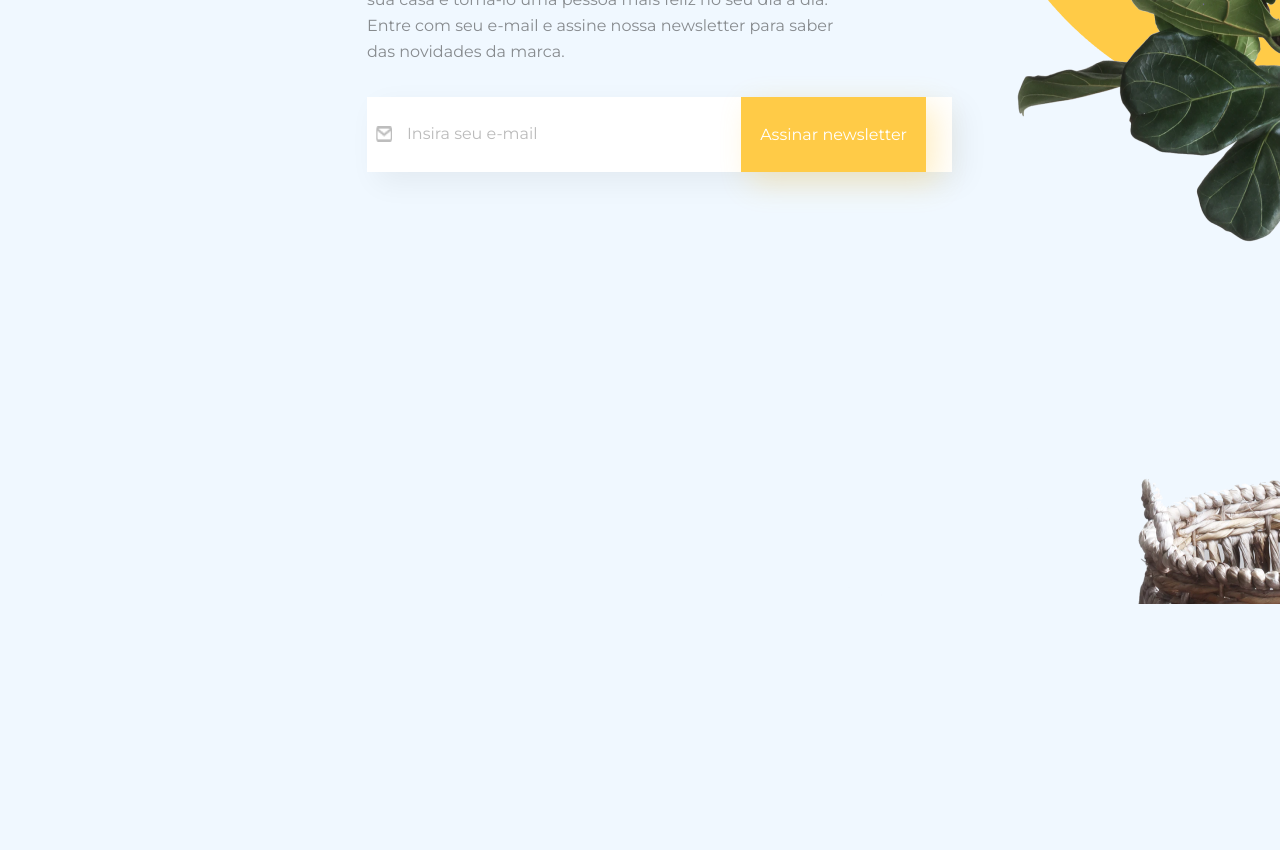
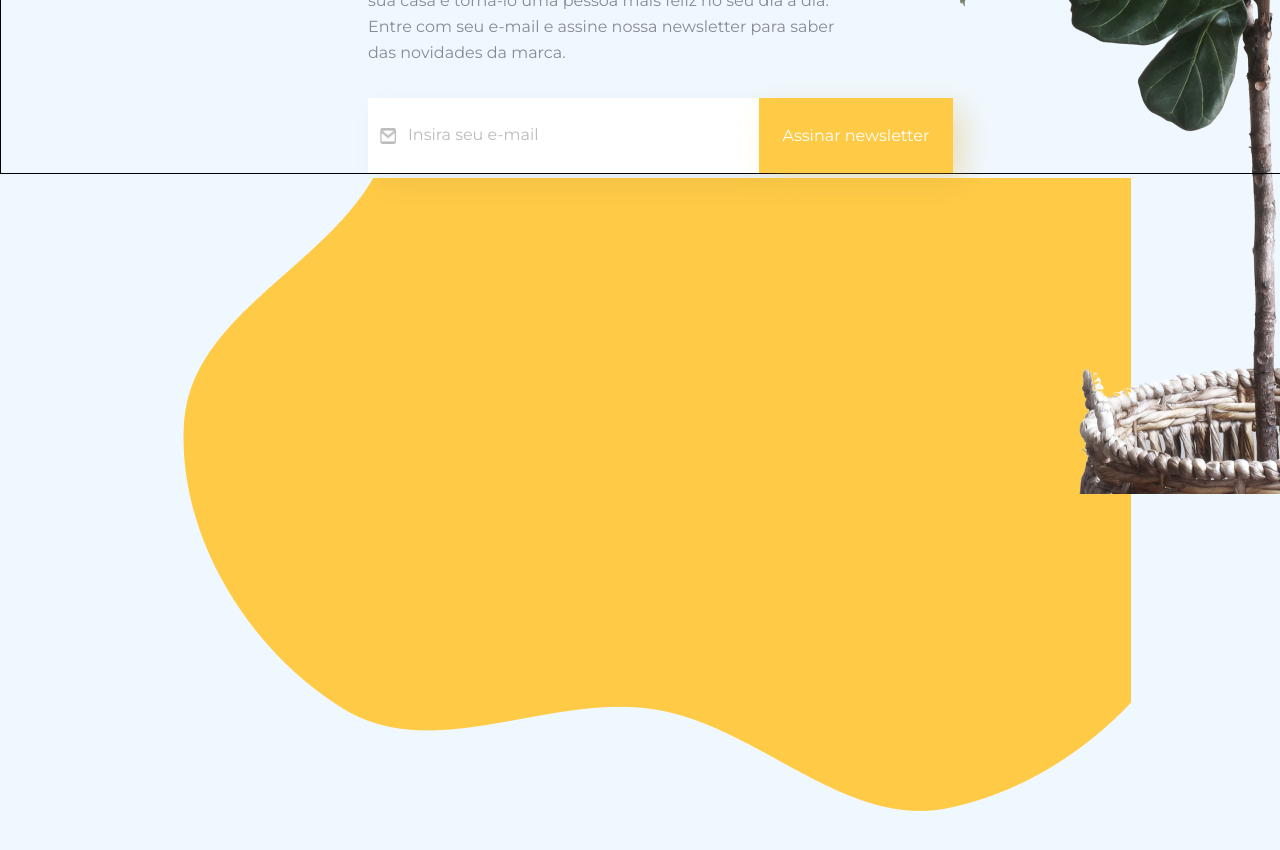
Before and after one commit to Amandalfs/react-day-7, a React (Vite) app: page / in a window 1280 px wide. Shown: the part 460-1310 px from the top of the page. Built offline with nearby package versions, Linux system fonts and the light colour scheme.

Commit message:
fix style newsletter

```diff
--- a/src/App.jsx
+++ b/src/App.jsx
@@ -1,11 +1,14 @@
 import'./componetes/AssinaturaNewsletter/EstiloAssinaturaNewsletter.css';
 import AssinaturaNewsletter from './componetes/AssinaturaNewsletter/AssinaturaNewsletter.jsx';
+import Infos from './componetes/infos/infos';
+import './componetes/infos/EstiloInfos.css'
 
 
 function App() {
   return (
     <>
       <AssinaturaNewsletter/>
+{/*       <Infos/> */}
     </>
   )
 }
--- a/src/componetes/AssinaturaNewsletter/AssinaturaNewsletter.jsx
+++ b/src/componetes/AssinaturaNewsletter/AssinaturaNewsletter.jsx
@@ -90,8 +90,12 @@ export default function AssinaturaNewsletter(){
                 <img className='campo_imagem' src={email} alt="" />
             </div>
         </section>
-        <img src={arvore} className='background-arvore' alt="" />
-        <img src={amarelo} className='background-amarelo' alt="" />
+        <div className='imagens-background'>
+            <img src={arvore} className='background-arvore' alt="" />
+            <img src={amarelo} className='background-amarelo' alt="" />
+        </div>
+
+
         </>
     )
 }
--- a/src/componetes/AssinaturaNewsletter/EstiloAssinaturaNewsletter.css
+++ b/src/componetes/AssinaturaNewsletter/EstiloAssinaturaNewsletter.css
@@ -62,7 +62,6 @@
     width: 585px;
     height: 75px;
 
-
     background: #FFFFFF;
     box-shadow: 10px 10px 30px rgba(0, 0, 0, 0.06)
 }
@@ -123,19 +122,25 @@
 
 .campo_imagem {
     display: flex;
-    position: relative;
-    right: 550px;
+    position: absolute;
+
     height: 16px;
     width: 16px;
-    margin: auto 0;
-    margin-right: 10px;
+
+    margin-left: 12px;
+    margin-top: 30px;
+}
+
+.imagens-background {
+    position: absolute;
+
 }
 
 .background-arvore {
     position: relative;
     z-index: -1;
-    left: 800px;
-    top: -539px;
+    left: 740px;
+    top: -650px;
 
 }
 
--- /dev/null
+++ b/src/componetes/infos/EstiloInfos.css
@@ -0,0 +1,9 @@
+.cointainer-infos {
+    display: flex;
+    flex-direction: row;
+    margin: 0 400px;
+}
+
+/* .infos-imagem {
+
+} */
--- /dev/null
+++ b/src/componetes/infos/infos.jsx
@@ -0,0 +1,30 @@
+import './EstiloInfos.css'
+
+import folhaInfos from '../../assets/folhasinfos.png'
+
+
+export default function Infos(){
+    return (
+        <>
+            <section className='cointainer-infos'>
+                <img src={folhaInfos} alt=""  className='infos-imagem'/>
+                <div className="infos">
+                    <h2>Como conseguir </h2>
+                    <h1>minha planta</h1>
+                    <div className="icons">
+                        <img src="" alt="" />
+                        <h2>Escolha suas plantas</h2>
+                    </div>
+                    <div className="icons">
+                        <img src="" alt="" />
+                        <h2>Faça seu pedido</h2>
+                    </div>
+                    <div className="icons">
+                        <img src="" alt="" />
+                        <h2>Aguarde na sua casa</h2>
+                    </div>
+                </div>
+            </section>
+        </>
+    )
+}
--- a/src/reset.css
+++ b/src/reset.css
@@ -11,4 +11,5 @@ body {
     background-color: aliceblue;
     color: black;
     width: 1920px;
+    border: 1px solid black;
 }
```
Also changed, not shown: src/assets/folhasInfos.png (added), src/componetes/menu/EstiloMenu.css (line endings or trailing spaces).
